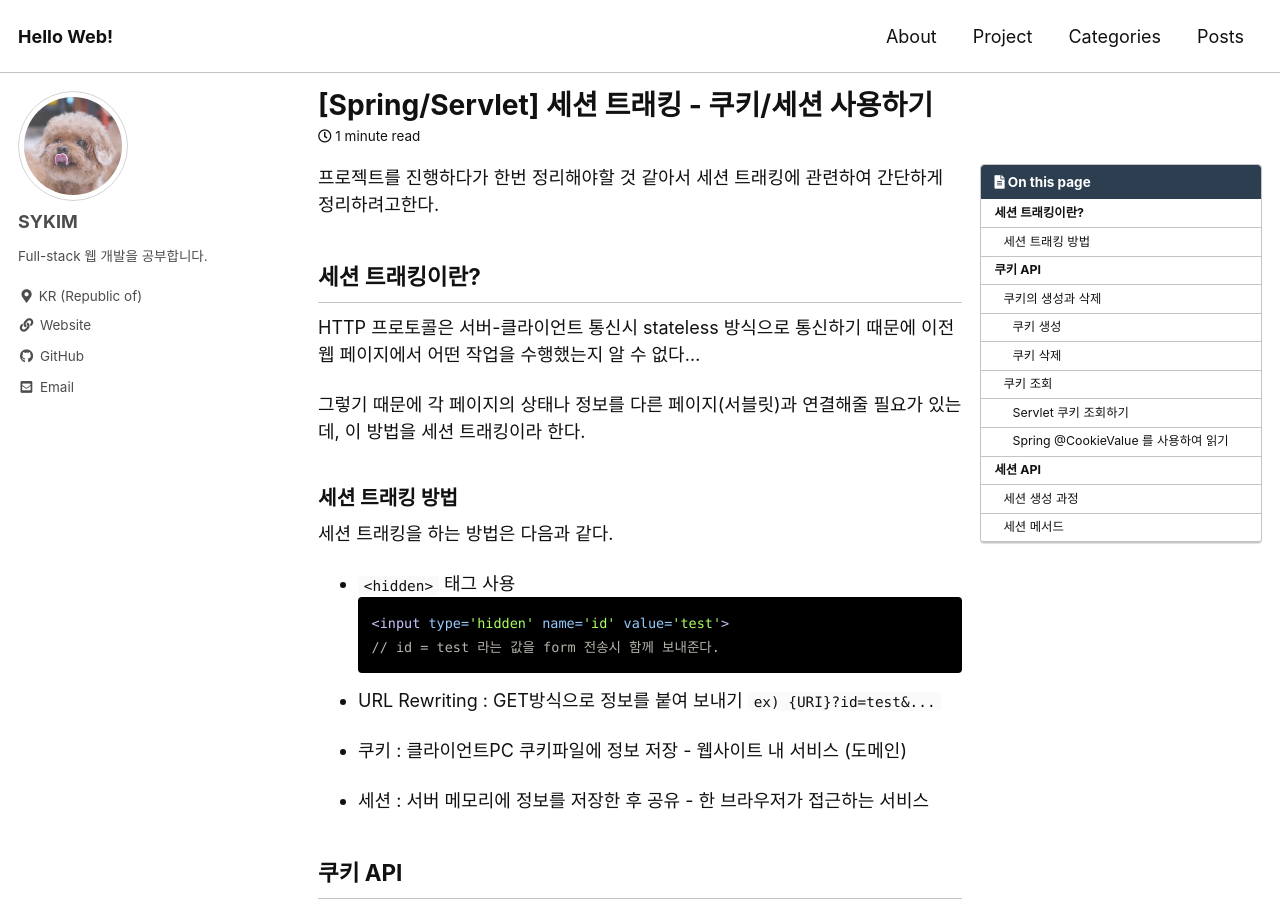
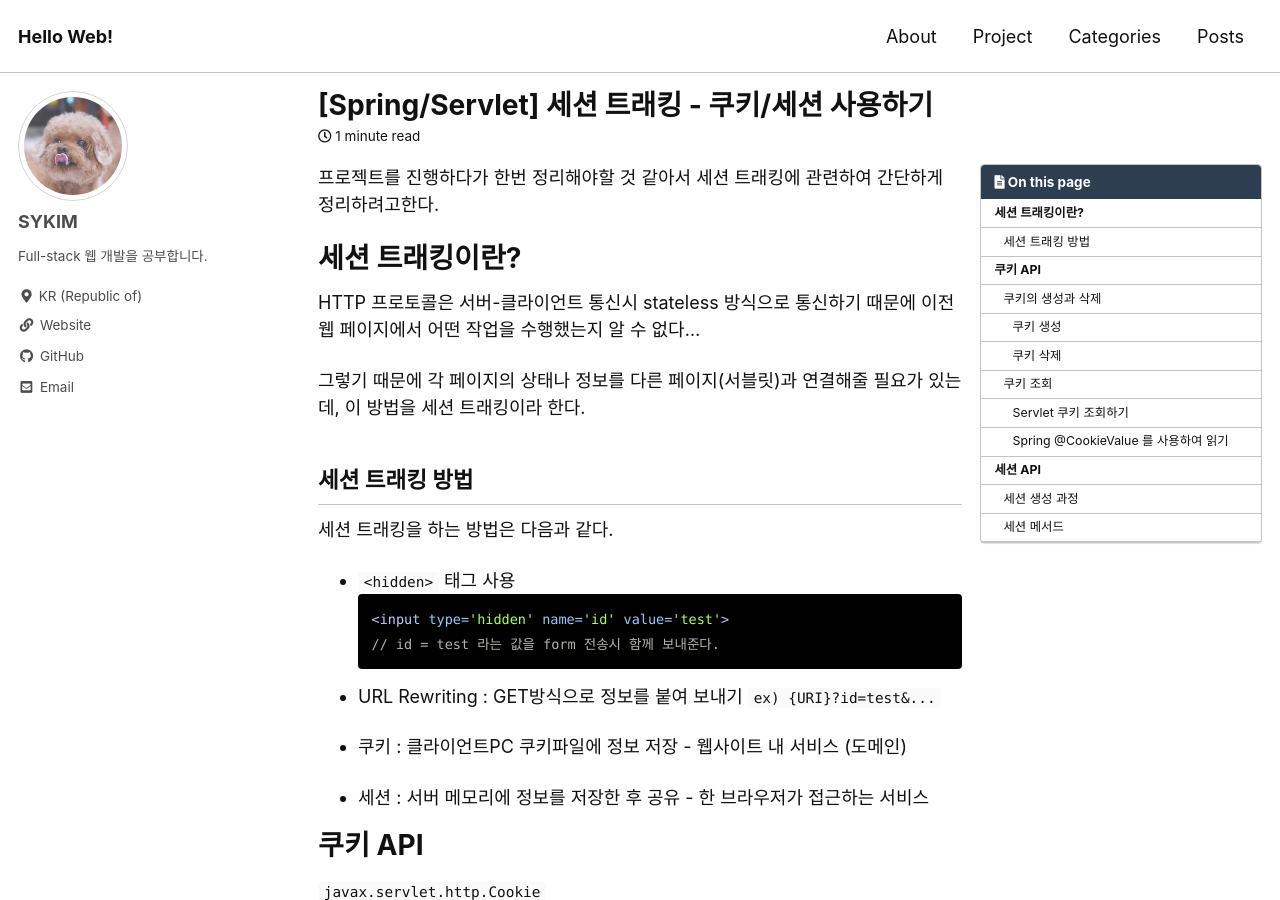
Before and after one commit to stothey0804/stothey0804.github.io, a Jekyll site: the page built from _posts/2020/JAVA/2020-10-18-session-tracking.md, in a window 1280 px wide and 900 px high. Built offline with Jekyll 4.4.1, drawn with Linux system fonts in a browser that asks for light colours; cached includes are drawn as plain includes; comment, search, counter and statistics services are not loaded.

Commit message:
20201018 20:14

````diff
--- a/_posts/2020/JAVA/2020-10-18-session-tracking.md
+++ b/_posts/2020/JAVA/2020-10-18-session-tracking.md
@@ -11,7 +11,7 @@ toc: true
 세션 트래킹에 관련하여 간단하게 정리하려고한다.
 
 
-## 세션 트래킹이란?
+# 세션 트래킹이란?
 
 HTTP 프로토콜은 서버-클라이언트 통신시 stateless 방식으로 통신하기 때문에
 이전 웹 페이지에서 어떤 작업을 수행했는지 알 수 없다...
@@ -20,7 +20,7 @@ HTTP 프로토콜은 서버-클라이언트 통신시 stateless 방식으로 통
 이 방법을 세션 트래킹이라 한다.
 
 
-### 세션 트래킹 방법
+## 세션 트래킹 방법
 
 세션 트래킹을 하는 방법은 다음과 같다.
 
@@ -38,7 +38,7 @@ HTTP 프로토콜은 서버-클라이언트 통신시 stateless 방식으로 통
 * 세션 : 서버 메모리에 정보를 저장한 후 공유 - 한 브라우저가 접근하는 서비스
 
 
-## 쿠키 API
+# 쿠키 API
 
 `javax.servlet.http.Cookie`
 
@@ -49,11 +49,11 @@ HTTP 프로토콜은 서버-클라이언트 통신시 stateless 방식으로 통
 - 브라우저별로 쿠키의 수와 용량에 제한이 있다.
 
 
-### 쿠키의 생성과 삭제
+## 쿠키의 생성과 삭제
 
 `HttpServletResponse`의 `addCookie()` 메서드를 이용해 쿠키를 전송한다.
 
-#### 쿠키 생성
+### 쿠키 생성
 
 ```java
 Cookie c = new Cookie("cookieTest", URLEncoder.encode("내용","utf-8")); // 한글일 경우
@@ -61,7 +61,7 @@ c.setMaxAge(60*60*24);   // 초단위, 1일설정
 response.addCookie(c) ;
 ```
 
-#### 쿠키 삭제
+### 쿠키 삭제
 
 ```java
 Cookie c = new Cookie("cookieTest", null)
@@ -70,9 +70,9 @@ response.addCookie(c) ;
 ```
 
 
-### 쿠키 조회
+## 쿠키 조회
 
-#### Servlet 쿠키 조회하기
+### Servlet 쿠키 조회하기
 
 `HttpServletResponse`의 `getCookie()` 메서드를 이용해 쿠키를 서버로 가져온다.
 
@@ -81,7 +81,7 @@ Cookie[] allValues = request.getCookie();
 ```
 
 
-#### Spring @CookieValue 를 사용하여 읽기
+### Spring @CookieValue 를 사용하여 읽기
 
 Spring MVC의 @CookieValue 애너테이션을 사용하여 읽는 방법.
 
@@ -95,7 +95,7 @@ public String method(@CookieValue(value="cookieTest", defaultValue="1", required
 따라서 **defaultValue**를 설정하거나, required=**false**로 설정하는 것이 좋다.
 
 
-## 세션 API
+# 세션 API
 
 `javax.servlet.http.HttpSession`
 
@@ -104,7 +104,7 @@ public String method(@CookieValue(value="cookieTest", defaultValue="1", required
 - 클라이언트는 세션키를 조회할 수 있으며, 세션키는 쿠키를 통해 전달된다.
 - 보안성이 좋다. (login시 사용)
 
-### 세션 생성 과정
+## 세션 생성 과정
 
 1. 브라우저 접속
 2. 서버에서 세션 객체 생성
@@ -122,7 +122,7 @@ HttpSession session = request.getSession();
 - `.getSession(false)` : 기존객체가 없을 경우 null 반환
 
 
-### 세션 메서드
+## 세션 메서드
 
 ```java
 session.getId()         // 세션에 할당된 식별자(세션키)를 String으로 반환
````
